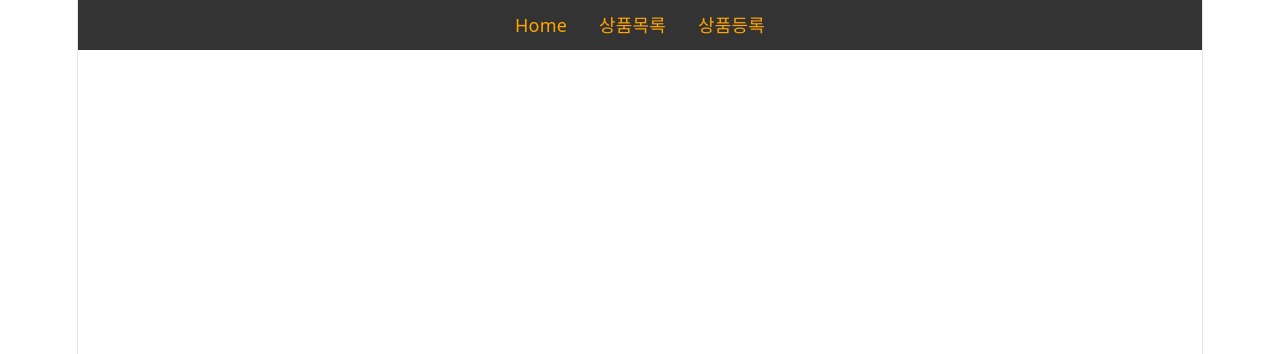
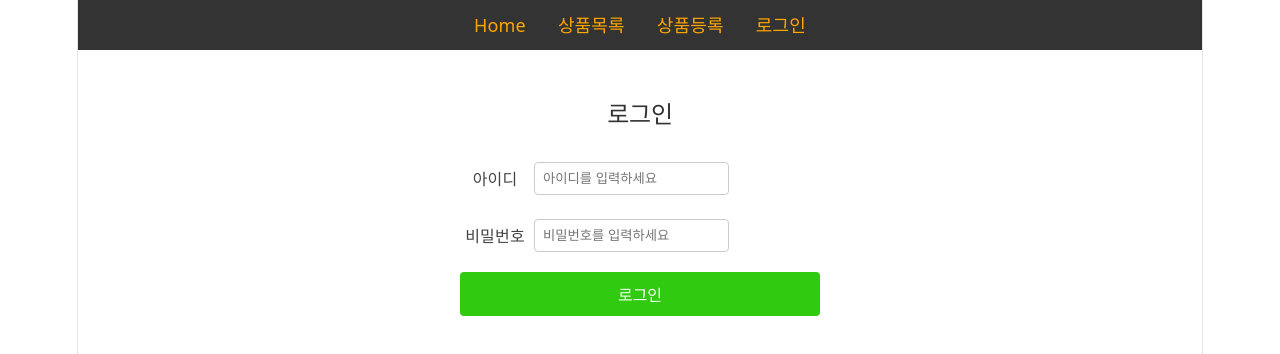
Before and after one commit to haribo09/shopping, a React (Vite) app: page /signin in a window 1280 px wide. Before the commit this address had no page. Shown: the top 354 px of the page. Built offline with nearby package versions, Linux system fonts and the light colour scheme.

Commit message:
로그인 화면 구현

```diff
--- a/src/App.css
+++ b/src/App.css
@@ -167,3 +167,107 @@
 .add-product button:hover{
   background-color: #c2185b;
 }
+/* 로그인 스타일 */
+.signin{
+  width: 80%;
+  max-width: 600px;
+  margin: 40px auto;
+}
+.signin h2{
+  text-align: center;
+  margin-bottom: 20px;
+  color: #333;
+}
+.signin form{
+  width: 60%;
+  margin: 0 auto;
+  display: flex;
+  flex-direction: column;
+  gap: 16px;
+}
+.signin form > div{
+  display: flex;
+  align-items: flex-start;
+}
+.signin label{
+  width: 70px;
+  flex-shrink: 0; /* 라벨의 너비 고정 */
+  padding-top: 8px;
+  font-size: 16px;
+  color: #444;
+}
+.signin input[type="text"],
+.signin input[type="password"]{
+  margin: 4px;
+  padding: 8px;
+  border: 1px solid #ccc;
+  border-radius: 4px;
+}
+.signin button{
+  padding: 10px 20px;
+  border: none;
+  border-radius: 4px;
+  background-color: #30ca11;
+  color: #fff;
+  font-size: 16px;
+  cursor: pointer;
+}
+.signin button:hover{
+  background-color: #1e9813;
+}
+.signin .error{
+  color: #e91263;
+  margin-top: 10px;
+}
+.signup-link{
+  margin-top: 15px;
+}
+
+/* 회원가입 스타일 */
+.signup{
+  width: 80%;
+  max-width: 600px;
+  margin: 40px auto;
+}
+.signup h2{
+  text-align: center;
+  margin-bottom: 20px;
+  color: #333;
+}
+.signup form{
+  width: 60%;
+  margin: 0 auto;
+  display: flex;
+  flex-direction: column;
+  gap: 16px;
+}
+.signup form > div{
+  display: flex;
+  align-items: flex-start;
+}
+.signup label{
+  width: 110px;
+  flex-shrink: 0; /* 라벨의 너비 고정 */
+  padding-top: 8px;
+  font-size: 16px;
+  color: #444;
+}
+.signup input[type="text"],
+.signup input[type="password"]{
+  margin: 4px;
+  padding: 8px;
+  border: 1px solid #ccc;
+  border-radius: 4px;
+}
+.signup button{
+  padding: 10px 20px;
+  border: none;
+  border-radius: 4px;
+  background-color: #3915ef;
+  color: #fff;
+  font-size: 16px;
+  cursor: pointer;
+}
+.signup button:hover{
+  background-color: #0204a0;
+}
--- a/src/App.tsx
+++ b/src/App.tsx
@@ -6,6 +6,7 @@
 import ProductList from './products/ProductList'
 import ProductInfo from './products/ProductInfo'
 import AddProduct from './products/AddProduct'
+import SignIn from './users/SignIn'
 
 function App() {
 
@@ -19,6 +20,7 @@
             <Route path='/products' element={<ProductList />} />
             <Route path='/products/:id' element={<ProductInfo />} />
             <Route path='/products/add' element={<AddProduct />} />
+            <Route path='/signin' element={<SignIn />} />
           </Routes>
         </BrowserRouter>
       </section>
--- /dev/null
+++ b/src/data/users.json
@@ -0,0 +1,20 @@
+[
+  {
+    "id": 1,
+    "username": "user1",
+    "password": "user123",
+    "role": "user"
+  },
+  {
+    "id": 2,
+    "username": "user2",
+    "password": "user456",
+    "role": "user"
+  },
+  {
+    "id": 3,
+    "username": "admin",
+    "password": "admin123",
+    "role": "admin"
+  }
+]
--- a/src/layouts/Header.tsx
+++ b/src/layouts/Header.tsx
@@ -8,6 +8,7 @@
                 <NavLink to='/'>Home</NavLink>
                 <NavLink to='/products'>상품목록</NavLink>
                 <NavLink to='/products/add'>상품등록</NavLink>
+                <NavLink to='/signin'>로그인</NavLink>
             </nav>
         </header>
     )
--- /dev/null
+++ b/src/users/SignIn.tsx
@@ -0,0 +1,89 @@
+import { useState } from "react";
+import users from "../data/users.json"
+import { useNavigate } from "react-router-dom";
+
+interface SignInForm{
+    username: string,
+    password: string,
+}
+
+const SignIn = () => {
+    // 폼 데이터 상태 관리
+    const [formData, setFormData] = useState<SignInForm>({
+        username: '',
+        password: ''
+    })
+
+    //로그인 결과 상태 관리
+    const [loginResult, setLoginResult] = useState<string>('');
+    const navigate = useNavigate();
+
+    // 입력값 변경 핸들러 함수
+    const handleChange = (e: React.ChangeEvent<HTMLInputElement>) => {
+        const {name, value} = e.target;
+
+        setFormData({...formData, [name]: value});
+    }
+
+    //폼 제출 핸들러 함수
+    const handleSubmit = (e: React.FormEvent<HTMLFormElement>) => {
+        e.preventDefault();
+        const {username, password} = formData;
+
+        //유효성 검사
+        if(!username || !password){
+            alert('모든 항목을 입력하세요.');
+            return;
+        }
+
+        console.log("formData:", formData);
+
+        //로그인 일치 여부
+        const matched = users.find(user =>
+            user.username === username && user.password == password);
+
+        if(matched){
+            setLoginResult("success");
+            alert("로그인 되었습니다.");
+            navigate('/');  //로그인 성공후 메인 페이지로 이동
+        }else{
+            setLoginResult("fail");
+            return;
+        }
+    }
+
+    return(
+        <div className="signin">
+            <h2>로그인</h2>
+            <form onSubmit={handleSubmit}>
+                <div>
+                    <label htmlFor="username">아이디</label>
+                    <input
+                        type="text"
+                        id="username"
+                        name="username"
+                        placeholder="아이디를 입력하세요"
+                        value={formData.username}
+                        onChange={handleChange}
+                    />
+                </div>
+                <div>
+                    <label htmlFor="password">비밀번호</label>
+                    <input
+                        type="password"
+                        id="password"
+                        name="password"
+                        placeholder="비밀번호를 입력하세요"
+                        value={formData.password}
+                        onChange={handleChange}
+                    />
+                </div>
+                <button type="submit">로그인</button>
+                {loginResult === "fail" &&
+                    <p className="error">로그인 실패! 다시 시도해 주세요</p>}
+            </form>
+        </div>
+    )
+}
+
+export default SignIn;
```
